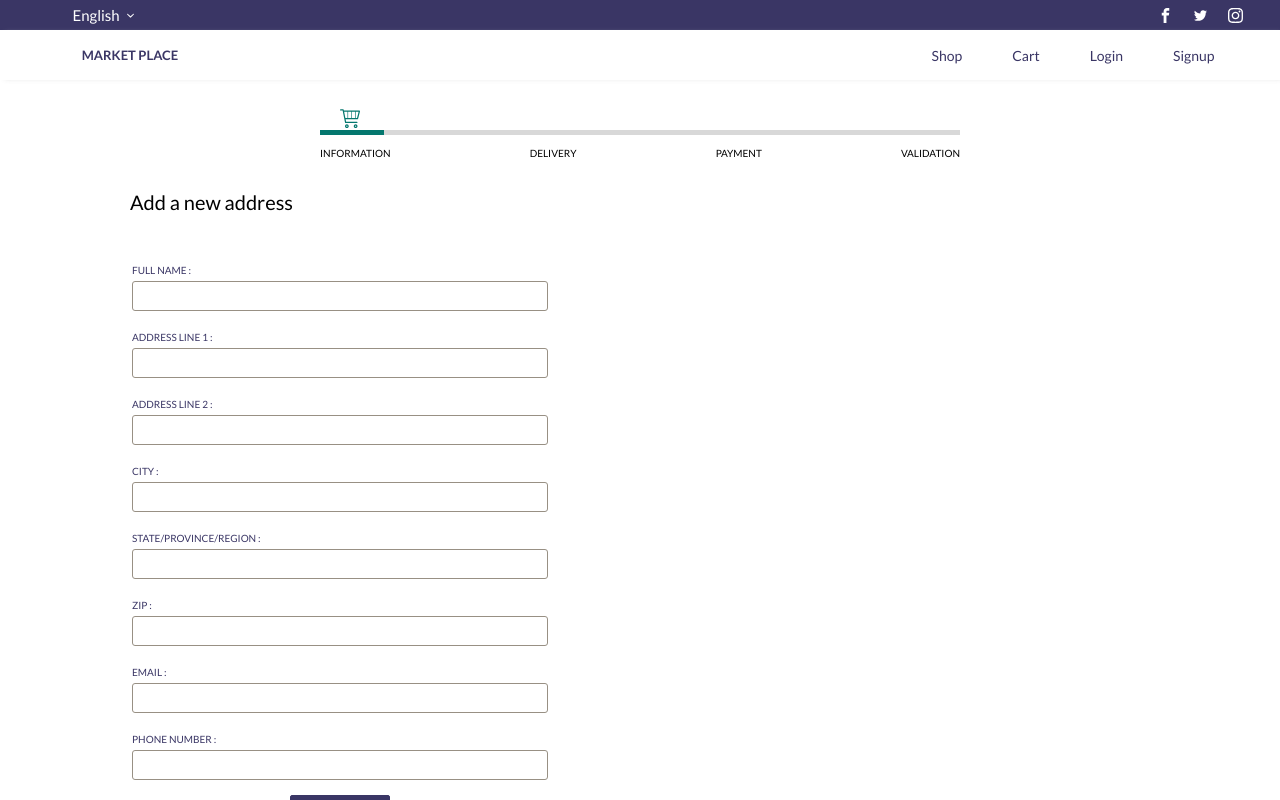
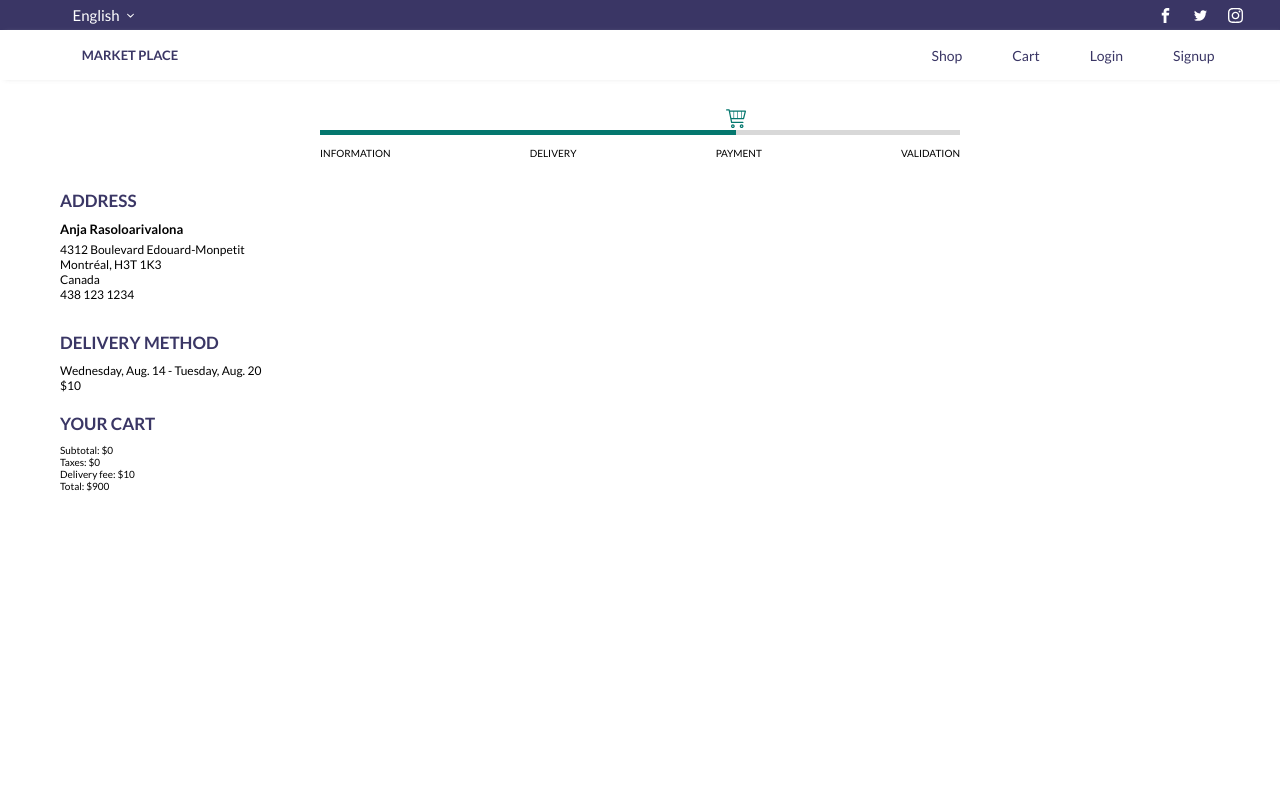
Before and after one commit to anja-rasoloarivalona/MERN---MarketPlace, a React (Create React App) app: page /checkout in a window 1280 px wide. Shown: the top 800 px of the page. Built offline with nearby package versions, Linux system fonts and the light colour scheme.

Commit message:
Added more details in payment section of checkout page

```diff
--- a/src/Pages/Checkout/Checkout.js
+++ b/src/Pages/Checkout/Checkout.js
@@ -9,7 +9,7 @@ import Payment from './Payment/Payment';
 class Checkout extends Component {
 
     state = {
-        currentPage: 'checkout'
+        currentPage: 'payment'
     }
 
     componentWillMount(){
--- a/src/Pages/Checkout/Payment/Payment.js
+++ b/src/Pages/Checkout/Payment/Payment.js
@@ -17,7 +17,18 @@ class Payment extends Component {
                 <section>
                     <div className="checkout__title__primary">YOUR CART</div>
 
+                    {this.props.products.map( prod => (
+                        <div className="checkout__product">
+                            <div>{prod.title}</div>
+                            <div>${prod.price}</div>
+                        </div>
+                    ))}
 
+
+                    <div>Subtotal: ${this.props.subTotalPrice}</div>
+                    <div>Taxes: ${this.props.taxes}</div>
+                    <div>Delivery fee: $10</div>
+                    <div>Total: $900</div>
                 </section>
             </div>
         )
@@ -26,7 +37,9 @@ class Payment extends Component {
 
 const mapStateToProps = state => {
     return  {
-        products: state.cart.products
+        products: state.cart.products,
+        subTotalPrice: state.cart.subTotalPrice,
+        taxes: state.cart.taxes,
     }
 }
 
```
